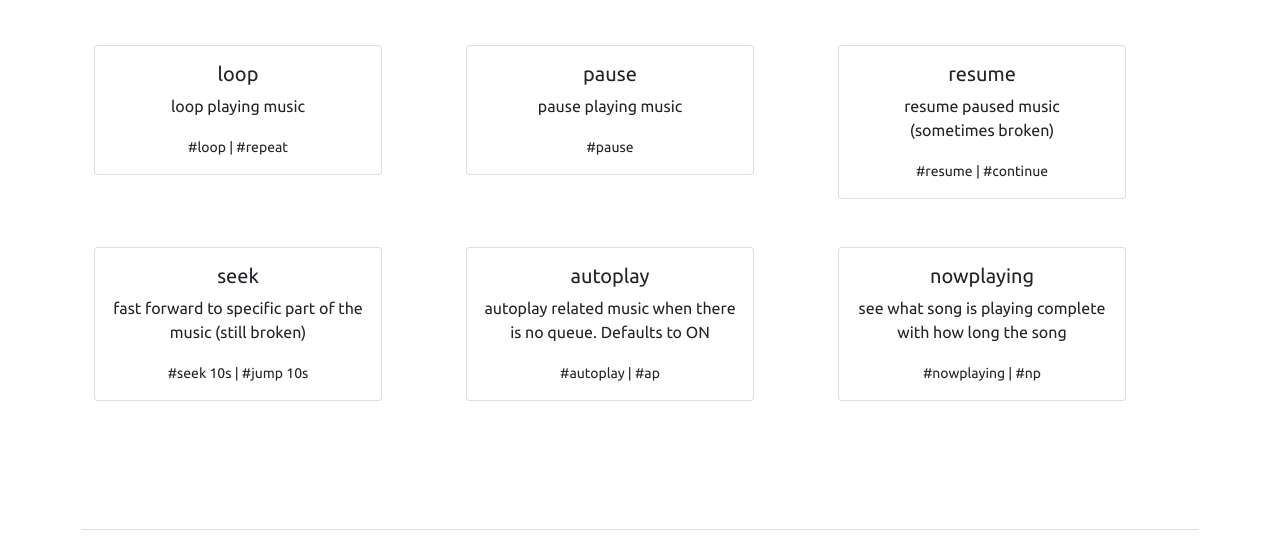
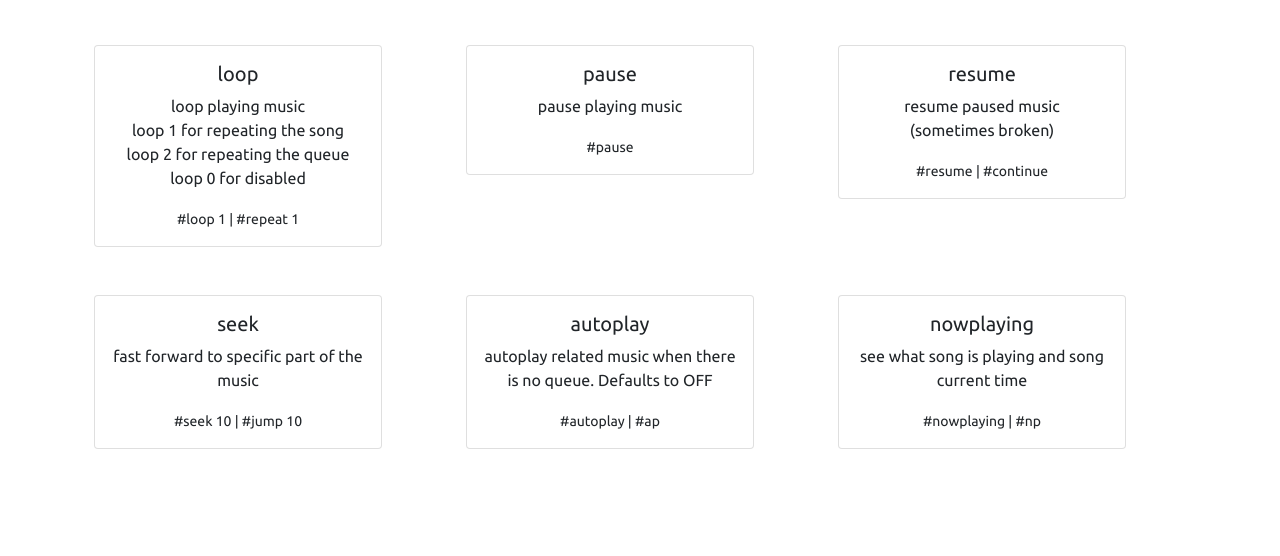
Before and after one commit to android-discordbot/web, a plain HTML site: page index.html in a window 1280 px wide. Shown: the part 4805-5361 px from the top of the page. Drawn offline with nearby package versions, Linux system fonts and the light colour scheme.

Commit message:
updating music package from v2 to v3

```diff
--- a/index.html
+++ b/index.html
@@ -422,8 +422,13 @@
               <div class="card text-center" style="width: 18rem">
                 <div class="card-body">
                   <h5 class="card-title">loop</h5>
-                  <p class="card-text">loop playing music</p>
-                  <p class="card-text"><small>#loop | #repeat</small></p>
+                  <p class="card-text">
+                    loop playing music <br>
+                    loop 1 for repeating the song <br>
+                    loop 2 for repeating the queue <br>
+                    loop 0 for disabled
+                  </p>
+                  <p class="card-text"><small>#loop 1 | #repeat 1</small></p>
                 </div>
               </div>
             </div>
@@ -455,8 +460,8 @@
               <div class="card text-center" style="width: 18rem">
                 <div class="card-body">
                   <h5 class="card-title">seek</h5>
-                  <p class="card-text">fast forward to specific part of the music (still broken)</p>
-                  <p class="card-text"><small>#seek 10s | #jump 10s</small></p>
+                  <p class="card-text">fast forward to specific part of the music</p>
+                  <p class="card-text"><small>#seek 10 | #jump 10</small></p>
                 </div>
               </div>
             </div>
@@ -465,7 +470,7 @@
               <div class="card text-center" style="width: 18rem">
                 <div class="card-body">
                   <h5 class="card-title">autoplay</h5>
-                  <p class="card-text">autoplay related music when there is no queue. Defaults to ON</p>
+                  <p class="card-text">autoplay related music when there is no queue. Defaults to OFF</p>
                   <p class="card-text"><small>#autoplay | #ap</small></p>
                 </div>
               </div>
@@ -475,7 +480,7 @@
               <div class="card text-center" style="width: 18rem">
                 <div class="card-body">
                   <h5 class="card-title">nowplaying</h5>
-                  <p class="card-text">see what song is playing complete with how long the song </p>
+                  <p class="card-text">see what song is playing and song current time</p>
                   <p class="card-text"><small>#nowplaying | #np</small></p>
                 </div>
               </div>
```
